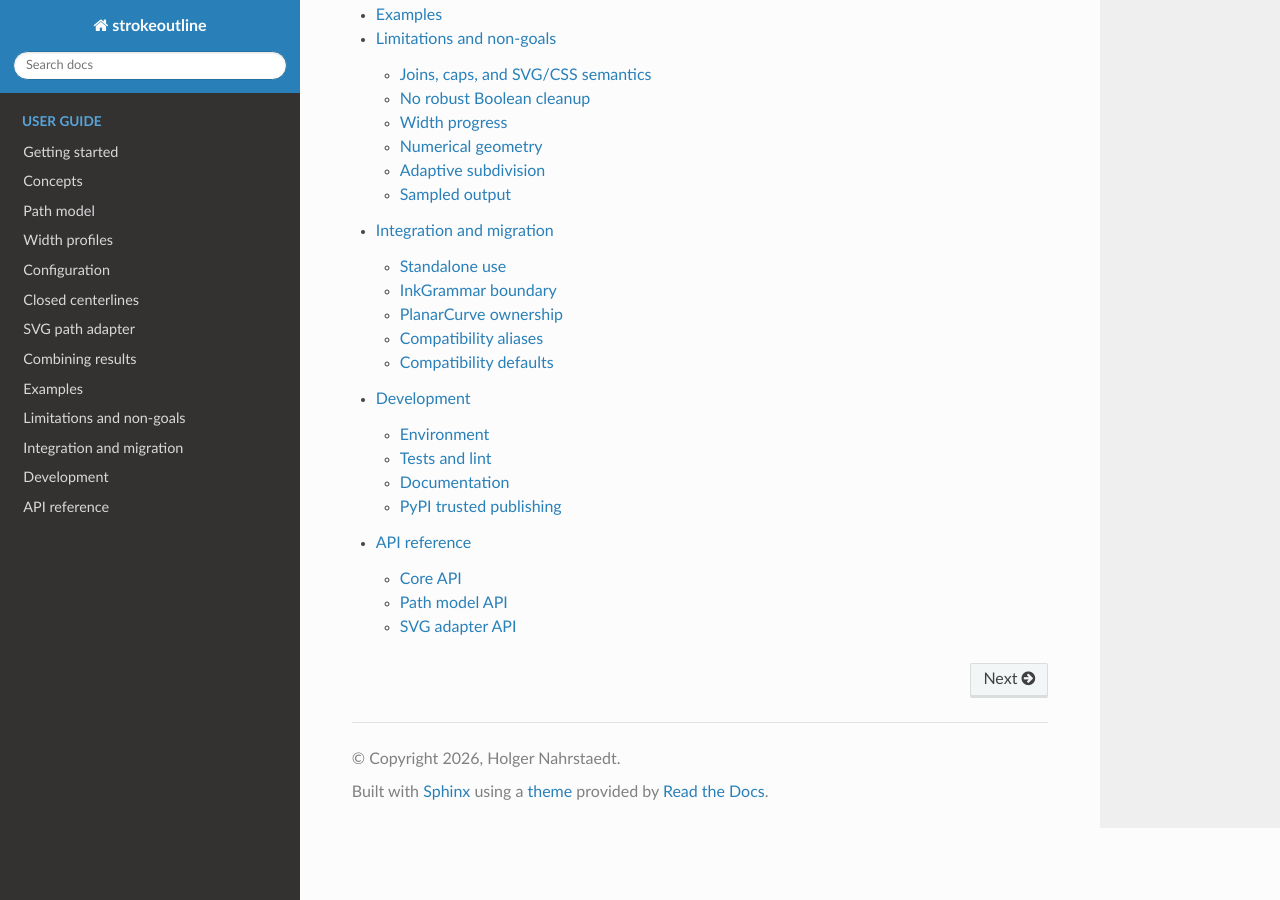
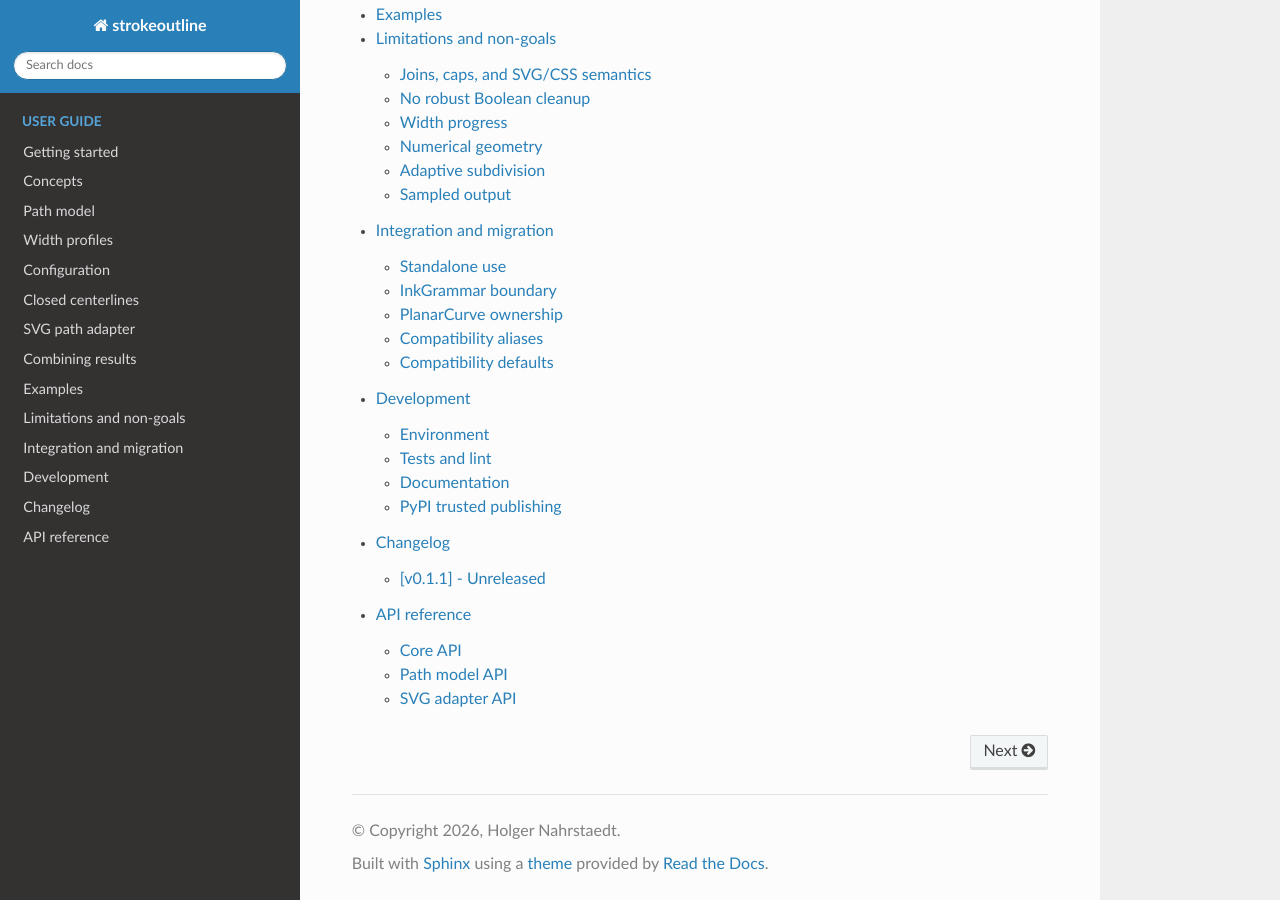
Before and after one commit to schreibatlas/strokeoutline, a Sphinx documentation site: the page built from docs/index.md, in a window 1280 px wide and 900 px high, scrolled down 2397 px. Built offline with Sphinx 7.4.7 and the Read the Docs theme 3.1.0, drawn with Linux system fonts in a browser that asks for light colours.

Commit message:
doc: changelog

````diff
--- /dev/null
+++ b/docs/changelog.md
@@ -0,0 +1,5 @@
+# Changelog
+
+## [v0.1.1] - Unreleased
+
+<!-- generated by releaseledger -->
--- a/docs/index.md
+++ b/docs/index.md
@@ -48,5 +48,6 @@ examples
 limitations
 integration
 development
+changelog
 api/index
 ```
````
Also changed, not shown: .ledger/releaseledger/data/ledgers/main/releases/v0.1.1/release.md (added), 2 other files.
